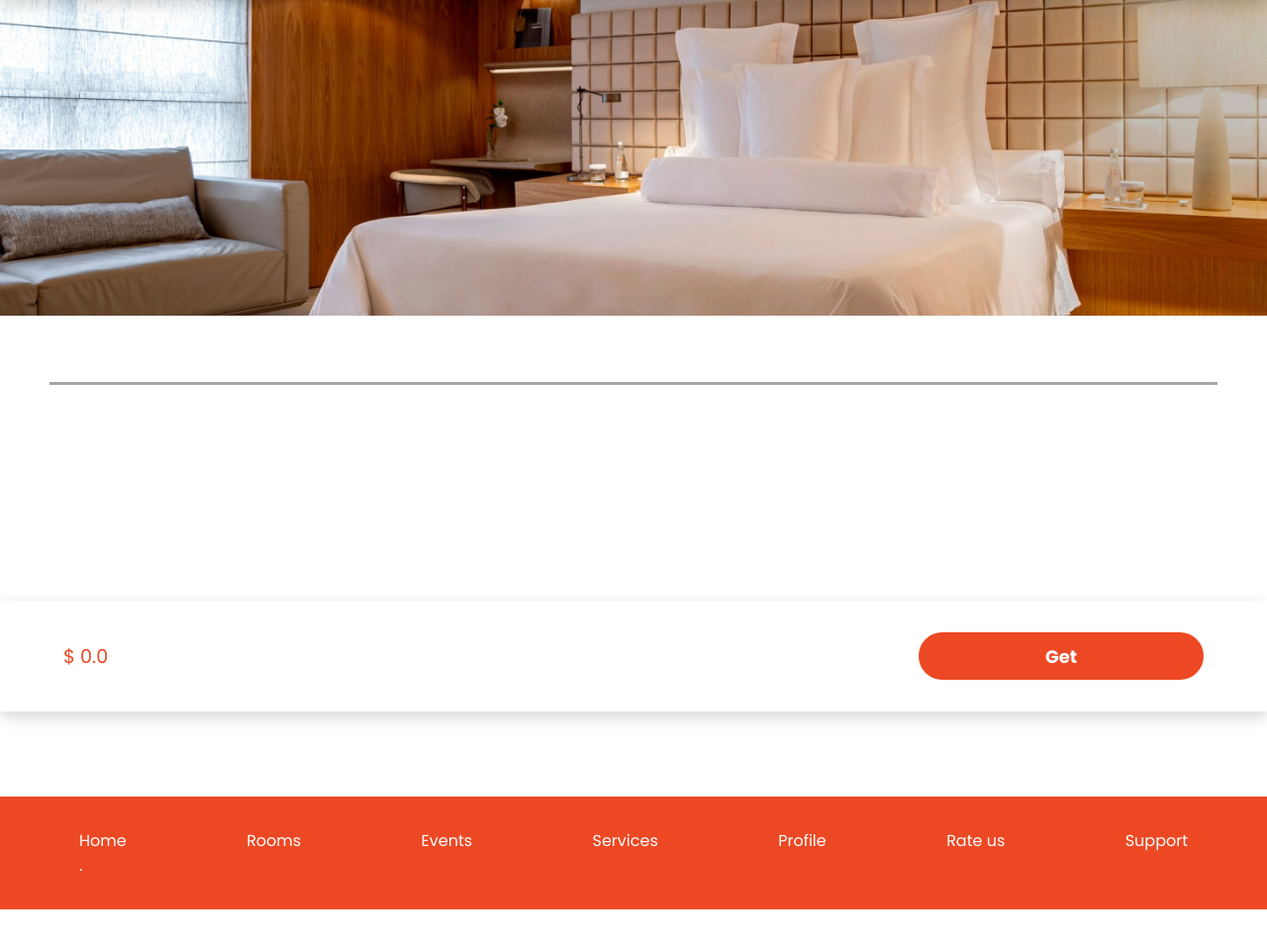
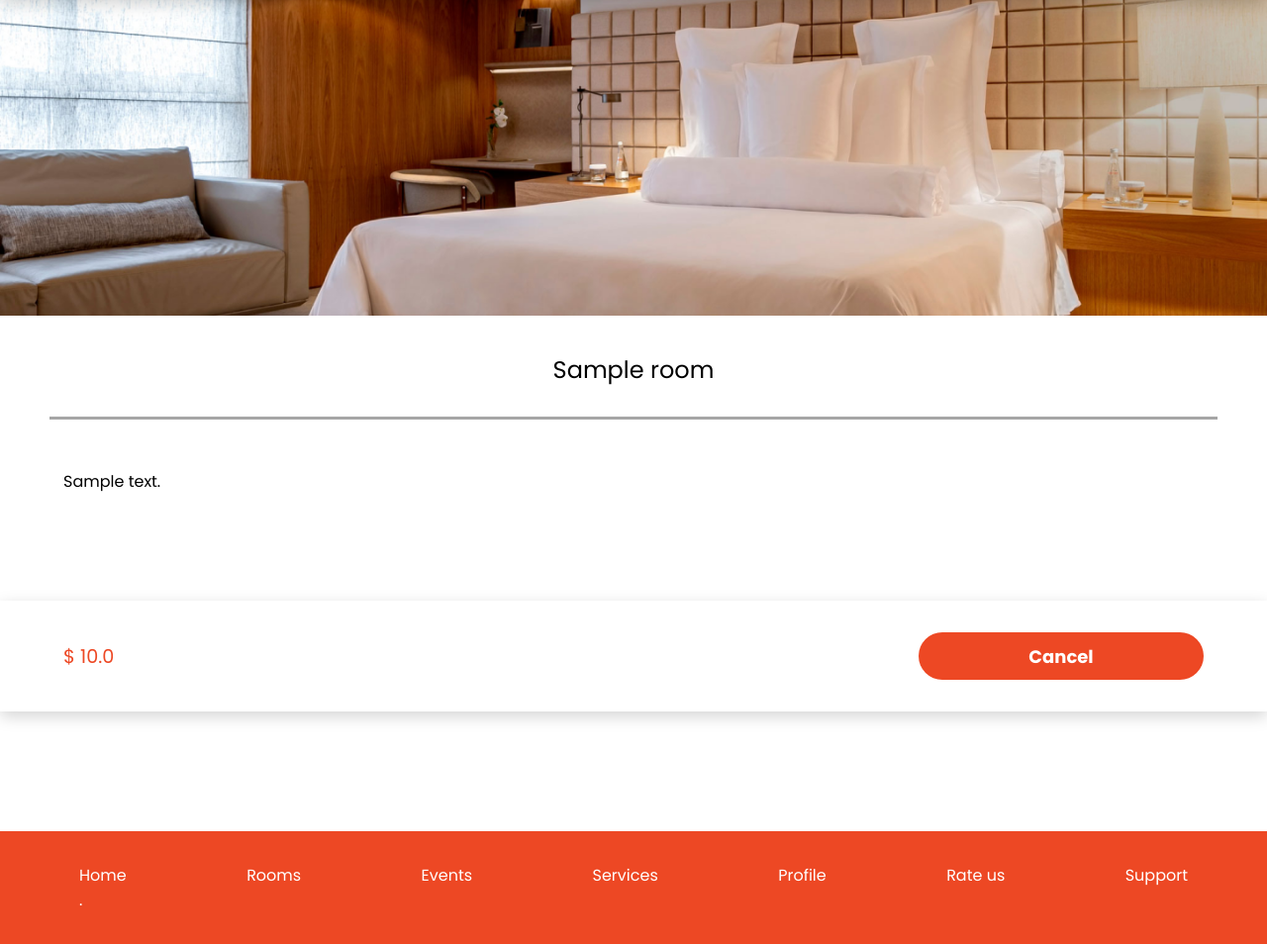
Before and after one commit to JockaMt/Visione_del_paradiso, a Flask app: a page that uses api_vdp/templates/view-item.html in a window 1280 px wide. Shown: the part 81-1035 px from the top of the page at 99% size. Before the commit the page ends 1000 px from the top, so only its background shows below. Run offline with Flask 3, Linux system fonts and the light colour scheme; the visitor is signed in with stand-in values (Sample User, id 1); tables that the repository leaves empty hold one stand-in row (values such as "Sample post").

Commit message:
Add buy room func

```diff
--- a/api_vdp/src/admin_controller.py
+++ b/api_vdp/src/admin_controller.py
@@ -1,13 +1,13 @@
 from datetime import datetime
 from api_vdp.src.database import db
-from api_vdp.src.model import Room, Event, Service
+from api_vdp.src.model import Client, Room, Event, Service
 from flask import session, render_template, redirect, url_for, request
 from api_vdp.src.auth import login_required
 
 
 @login_required
 def admin_page():
-    if session['user']['admin']:
+    if Client.query.filter_by(email=session['user']['email']):
         return render_template('admin.html', user=session['user'], logged=True)
     return redirect(url_for('home'))
 
--- a/api_vdp/src/controller.py
+++ b/api_vdp/src/controller.py
@@ -88,7 +88,8 @@
                 client.age = age
                 client.sex = sex
                 client.phone = phone
-                user = {'name': client.name,
+                user = {'id': client.id,
+                        'name': client.name,
                         'last_name': client.last_name,
                         'sex': client.sex,
                         'age': client.age,
@@ -112,7 +113,8 @@
 @login_required
 def profile_page():
     client = Client.query.filter_by(email=session['user']['email']).first()
-    user = {'name': client.name,
+    user = {'id': client.id,
+            'name': client.name,
             'last_name': client.last_name,
             'sex': client.sex,
             'age': client.age,
@@ -195,20 +197,37 @@
 def catalog_item(class_id, class_name):
     _h = Item()
     item = None
+    client_id = Client.query.filter_by(email=session['user']['email']).first().id
     match class_name:
         case "Room":
             item = _h.view(class_id, Room)
-        case "My room":
+            if request.method == 'POST':
+                if item.client_id == client_id:
+                    item.client_id = None
+                else:
+                    item.client_id = client_id
+                db.session.add(item)
+                db.session.commit()
+                return redirect(url_for("rooms"))
+        case "My-room":
             item = _h.view(class_id, Room)
+            if request.method == 'POST':
+                if item.client_id == client_id:
+                    item.client_id = None
+                else:
+                    item.client_id = client_id
+                db.session.add(item)
+                db.session.commit()
+                return redirect(url_for("my_rooms"))
         case "Event":
             item = _h.view(class_id, Event)
-        case "My event":
+        case "My-event":
             item = _h.view(class_id, Event)
         case "Service":
             item = _h.view(class_id, Service)
-        case "My service":
+        case "My-service":
             item = _h.view(class_id, Service)
-    return render_template('view-item.html', user=session['user'], logged=True, item=item)
+    return render_template('view-item.html', user=session['user'], logged=True, item=item, client_id=client_id)
 
 
 @login_required
--- a/api_vdp/src/views.py
+++ b/api_vdp/src/views.py
@@ -72,4 +72,4 @@
 
     @app.route("/checkout/<item_name>-<item_id>", methods=['GET', 'POST'])
     def checkin(item_id, item_name):
-        return catalog_item(item_id, item_name)
+        return catalog_item(item_id, item_name.capitalize())
--- a/api_vdp/static/styles/room.css
+++ b/api_vdp/static/styles/catalog.css
@@ -46,3 +46,7 @@
 .container_num {
     color: #ED4824;
 }
+
+a {
+    color:rgba(0, 0, 0, .75)
+}
--- a/api_vdp/static/styles/footer.css
+++ b/api_vdp/static/styles/footer.css
@@ -20,7 +20,7 @@
     text-decoration: none;
 }
 
-a {
+footer a {
     color: white;
 }
 
--- a/api_vdp/static/styles/view-item.css
+++ b/api_vdp/static/styles/view-item.css
@@ -30,6 +30,10 @@
     width: 18rem;
 }
 
+.input-button:disabled {
+    background-color: rgb(0, 0, 0, .50);
+}
+
 @media screen and (max-width: 700px) {
     .bottom-bar {
         flex-direction: column;
--- a/api_vdp/templates/catalog.html
+++ b/api_vdp/templates/catalog.html
@@ -2,7 +2,7 @@
 {% block title %} Visione del Paradiso {% endblock %}
 {% block content %}
     <head>
-        <link rel="stylesheet" type= "text/css" href="{{ url_for('static', filename='styles/room.css') }}">
+        <link rel="stylesheet" type= "text/css" href="{{ url_for('static', filename='styles/catalog.css') }}">
         <title></title>
     </head>
     <div>
@@ -11,7 +11,7 @@
         </section>
         <section>
             {% for item in info['items'] %}
-                {% set name = info['title'][:-1] %}
+                {% set name = info['title'][:-1].replace(" ", "-").lower() %}
                 {% set id = item['id']|string %}
                 {% set url = "/checkout/" + name + '-' + id %}
                 <a href="{{ url }}">
--- a/api_vdp/templates/view-item.html
+++ b/api_vdp/templates/view-item.html
@@ -2,7 +2,7 @@
 {% block title %} Visione del paradiso {% endblock %}
 {% block content %}
     <head>
-        <link rel="stylesheet" type= "text/css" href="{{ url_for('static', filename='styles/room.css') }}">
+        <link rel="stylesheet" type= "text/css" href="{{ url_for('static', filename='styles/catalog.css') }}">
         <link rel="stylesheet" type= "text/css" href="{{ url_for('static', filename='styles/view-item.css') }}">
         <title></title>
     </head>
@@ -12,9 +12,17 @@
         <div class="info-box">
             <p>{{ item.description }}</p>
         </div>
-        <div class="bottom-bar">
+        <form class="bottom-bar" method="post">
             <p>$ {{ item.price if item.price else 0.00 }}</p>
-            <a class="input-button">{{ 'Pay' if item.price else 'Get' }}</a>
-        </div>
+            {% if item.client_id %}
+                {% if item.client_id == client_id %}
+                    <button class="input-button">Cancel</button>
+                {% else %}
+                    <button disabled class="input-button">Occupied</button>
+                {% endif %}
+            {% else %}
+            <button class="input-button">{{ 'Pay' if item.price else 'Get' }}</button>
+            {% endif %}
+        </form>
     </div>
 {% endblock %}
```
Also changed, not shown: 1 other file.
